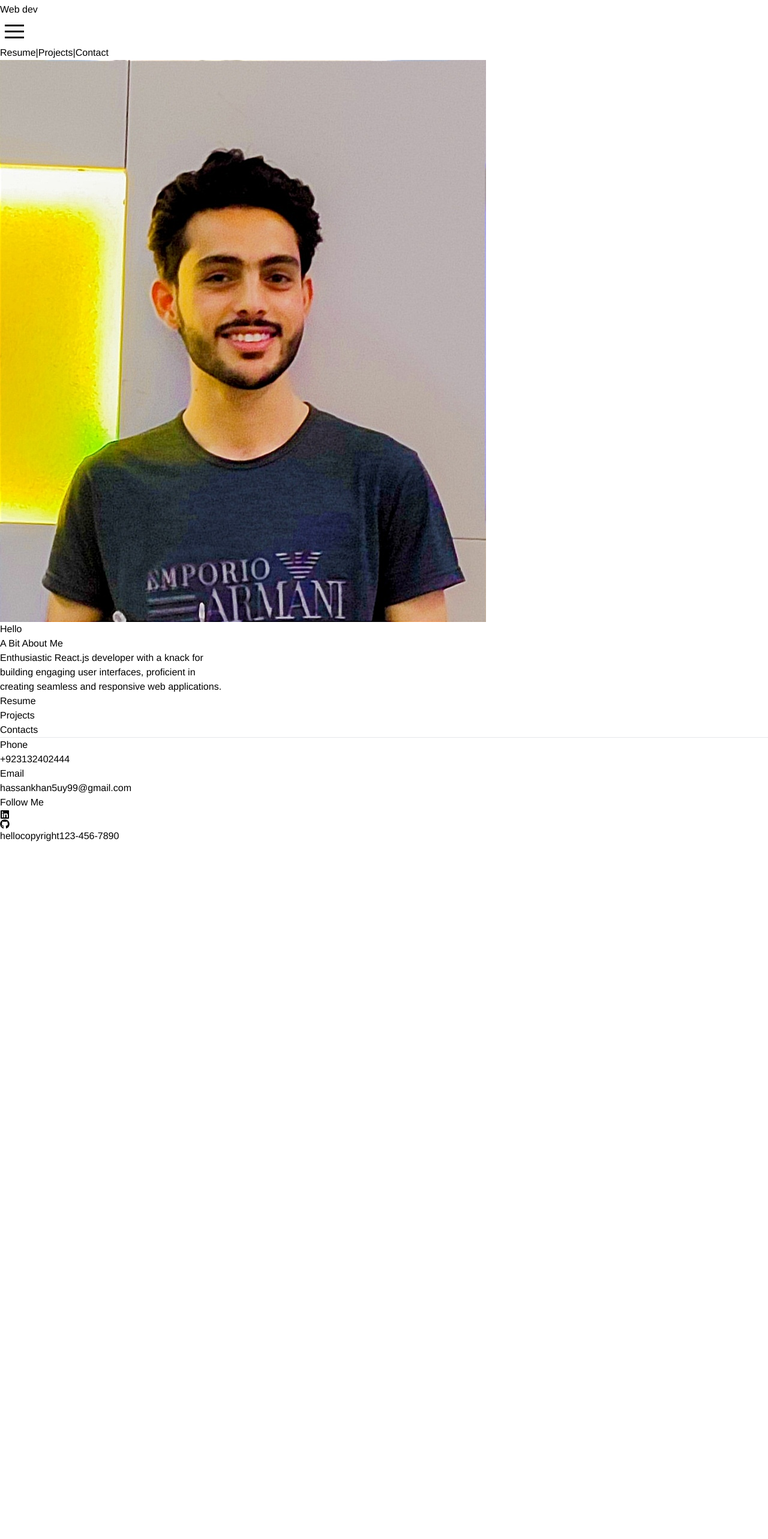
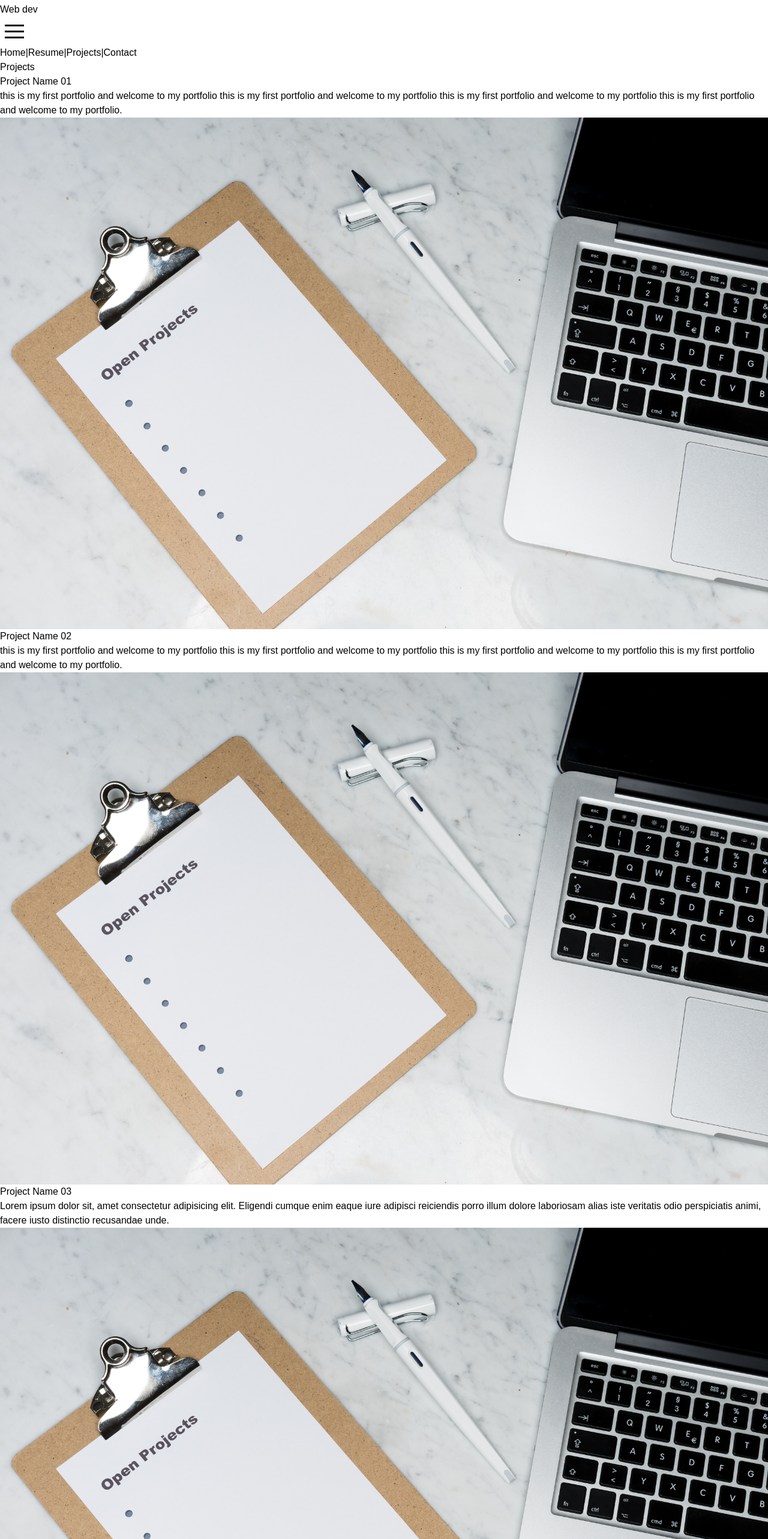
Before and after one commit to Muhammmad-Hassan/M-Hassan, a React (Vite) app: page /M-Hassan/projects in a window 1280 px wide. Shown: the part 20-2586 px from the top of the page at 60% size. Before the commit the page ends 1426 px from the top, so only its background shows below. Built offline with nearby package versions, Linux system fonts and the light colour scheme.

Commit message:
8th commit

```diff
--- a/src/App.css
+++ b/src/App.css
@@ -1,9 +1,9 @@
-* {
+@import url('https://fonts.googleapis.com/css2?family=Roboto:ital,wght@0,100;0,300;0,400;0,500;0,700;0,900;1,100;1,300;1,400;1,500;1,700;1,900&display=swap');
+ * {
   padding: 0;
   margin: 0;
   box-sizing: border-box;
-  font-family: 'Franklin Gothic Medium', 'Arial Narrow', Arial, sans-serif;
-
+  font-family: "Roboto " , sans-serif;
 }
 
 body {
--- a/src/App.jsx
+++ b/src/App.jsx
@@ -1,15 +1,23 @@
 import React from "react";
+import { BrowserRouter, Routes, Route } from "react-router-dom";
 import "./App.css";
 import Navbar from "./components/Navbar";
-import Home from "./screens/Home";
+import Home from "./screens/HomePage";
 import Footer from "./components/Footer";
+import Projects from "./screens/Projects";
+
 function App() {
   return (
-    <div className="h-[100vh]  w-[100%]">
-      <Navbar/>
-      <Home/>
-      <Footer/>
-    </div>
+    <BrowserRouter basename="/M-Hassan" >
+      <div className="h-[100vh]  w-[100%]">
+        <Navbar />
+        <Routes>
+          <Route path="/" element={<Home />} />
+          <Route path="/projects" element={<Projects />} />
+        </Routes>
+        <Footer />
+      </div>
+    </BrowserRouter>
   );
 }
 
--- a/src/components/Navbar.jsx
+++ b/src/components/Navbar.jsx
@@ -1,5 +1,6 @@
 import React, { useState } from "react";
 import Hamburger from "hamburger-react";
+import { Link } from "react-router-dom";
 
 const Navbar = () => {
   const [menuOpen, setMenuOpen] = useState(false);
@@ -15,9 +16,7 @@ const Navbar = () => {
         <h2 className="font-bold text-lg lg:text-3xl ml-2 lg:ml-3">
           <span className="text-orange-400 tracking-wider">H</span>assan
         </h2>
-        <span className="text-sm ml-1 lg:text-lg mt-1">
-    Web dev
-        </span>
+        <span className="text-sm ml-1 lg:text-lg mt-1">Web dev</span>
       </div>
       <div className="lg:hidden me-4">
         <Hamburger toggled={menuOpen} toggle={toggleMenu} />
@@ -29,17 +28,21 @@ const Navbar = () => {
             : "hidden "
         }   `}
       >
-        <a href="#" className="lg:mx-2 rounded-lg  hover:bg-blue-200 px-3">
+        <Link to={"/"} className="lg:mx-2 rounded-lg  hover:bg-blue-200 px-3">
+          Home
+        </Link>
+        |
+        <Link  className="lg:mx-2  rounded-lg hover:bg-blue-200 px-3">
           Resume
-        </a>
+        </Link>
         |
-        <a href="#" className="lg:mx-2  rounded-lg hover:bg-blue-200 px-3">
+        <Link to="/projects" className="lg:mx-2  rounded-lg hover:bg-blue-200 px-3">
           Projects
-        </a>
+        </Link>
         |
-        <a href="#" className="lg:mx-2  rounded-lg hover:bg-blue-200 px-3">
+        <Link className="lg:mx-2  rounded-lg hover:bg-blue-200 px-3">
           Contact
-        </a>
+        </Link>
       </div>
     </nav>
   );
--- a/src/screens/Home.jsx
+++ b/src/screens/HomePage.jsx
@@ -1,7 +1,7 @@
 import React from "react";
 import mainimg from '../assets/main2imge.jpg'
 
-function Home() {
+function HomePage() {
   return (
     <>
       <div className="h-[100%] mb-12 w-[100%] mt-56 lg:mt-32 flex  items-center justify-center  flex-col-reverse lg:flex-row ">
@@ -43,4 +43,4 @@ function Home() {
   );
 }
 
-export default Home;
+export default HomePage;
--- /dev/null
+++ b/src/screens/Projects.jsx
@@ -0,0 +1,56 @@
+import React from "react";
+import projects from "../assets/projects.jpg";
+
+function Projects() {
+  return (
+    <div className="h-auto w-full  flex items-center justify-center p-6  mt-24 lg:mt-52">
+      <div className="h-full w-full lg:w-[75%] ">
+        <h1 className="text-4xl font-bold ">Projects</h1>
+        <div className="">
+          <div className="flex mt-10 lg:mt-40 flex-col lg:flex-row  rounded-md">
+            <div className="">
+              <h2 className="text-2xl font-bold">Project Name 01</h2>
+              <p className=" lg:w-[75%] mb-5 text-justify tracking-wide mt-8 text-xl">
+                this is my first portfolio and welcome to my portfolio
+                this is my first portfolio and welcome to my portfolio
+                this is my first portfolio and welcome to my portfolio
+                this is my first portfolio and welcome to my portfolio.
+              </p>
+            </div>
+            <img src={projects} className="w-[500px] ml-auto rounded-md bg-blue-300" alt="" />
+          </div>
+        </div>
+        <div className="">
+          <div className="flex mt-10 lg:mt-40 flex-col lg:flex-row  rounded-md">
+            <div className="">
+              <h2 className="text-2xl font-bold">Project Name 02</h2>
+              <p className=" lg:w-[75%] mb-5 text-justify tracking-wide mt-8 text-xl">
+                this is my first portfolio and welcome to my portfolio
+                this is my first portfolio and welcome to my portfolio
+                this is my first portfolio and welcome to my portfolio
+                this is my first portfolio and welcome to my portfolio.
+              </p>
+            </div>
+            <img src={projects} className="w-[500px] ml-auto rounded-md bg-blue-300" alt="" />
+          </div>
+        </div>
+        <div>
+          <div className="flex mt-10 lg:mt-40  mb-5 lg:mb-12  flex-col lg:flex-row">
+            <div>
+              <h2 className="text-2xl font-bold">Project Name 03</h2>
+              <p className="lg:w-[75%] text-justify h-full mb-5 tracking-wide mt-8 text-xl">
+                Lorem ipsum dolor sit, amet consectetur adipisicing elit.
+                Eligendi cumque enim eaque iure adipisci reiciendis porro illum
+                dolore laboriosam alias iste veritatis odio perspiciatis animi,
+                facere iusto distinctio recusandae unde.
+              </p>
+            </div>
+            <img src={projects} className=" lg:mt-0 w-[450px] ml-auto  " alt="" />
+          </div>
+        </div>
+      </div>
+    </div>
+  );
+}
+
+export default Projects;
```
Also changed, not shown: package.json (+38 -1 lines), src/assets/projects.jpg (added).
